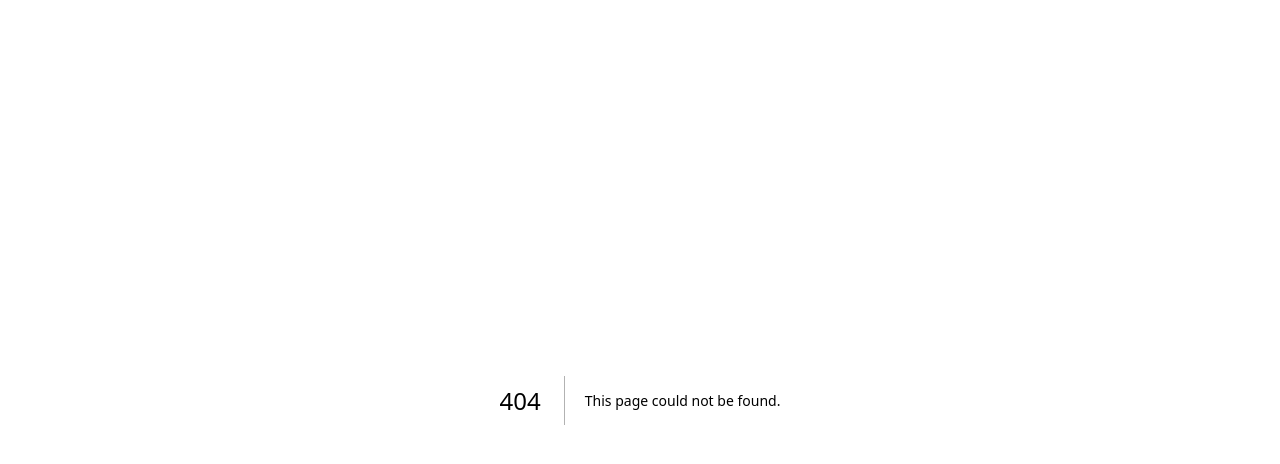
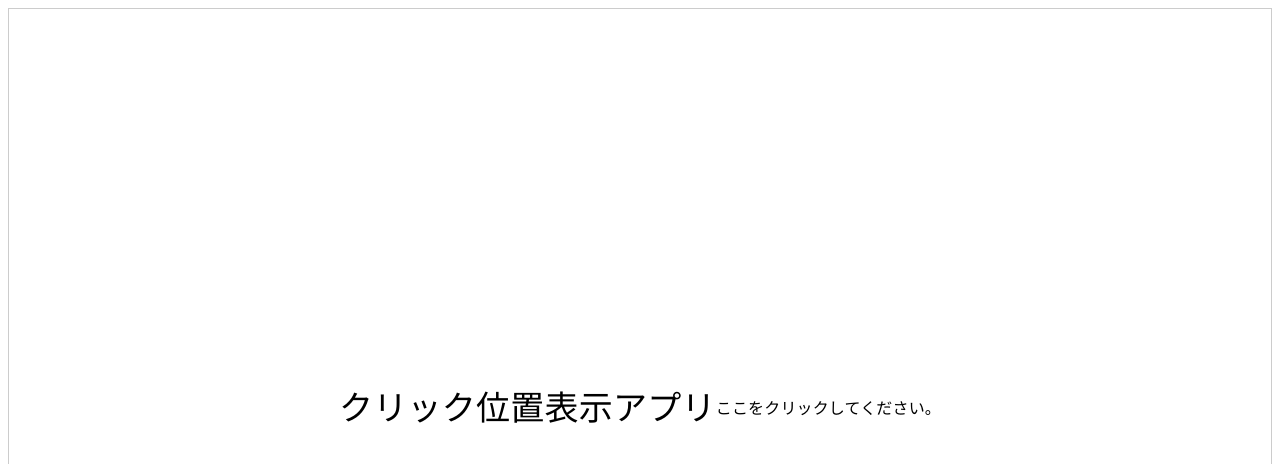
Before and after one commit to kojiman-git/my-next-app, a Next.js app: page /130_marker-app_useRef_Material_UI in a window 1280 px wide. Before the commit this address had no page. Shown: the top 464 px of the page. Built offline with nearby package versions, Linux system fonts and the light colour scheme.

Commit message:
クリック位置表示アプリにMaterial UIを導入したバージョンを実装

```diff
--- /dev/null
+++ b/src/app/130_marker-app_useRef_Material_UI/page.js
@@ -0,0 +1,74 @@
+"use client";
+import React, { useRef } from 'react';
+import { Box, Button, Typography, Snackbar } from '@mui/material';
+import MuiAlert from '@mui/material/Alert';
+
+const Alert = React.forwardRef(function Alert(props, ref) {
+  return <MuiAlert elevation={6} ref={ref} variant="filled" {...props} />;
+});
+
+const ClickPositionApp = () => {
+  const markerRef = useRef(null); // マーカーの参照
+  const [snackbarOpen, setSnackbarOpen] = React.useState(false);
+  const [clickPosition, setClickPosition] = React.useState({ x: 0, y: 0 });
+
+  const handleClick = (event) => {
+    const x = event.clientX;
+    const y = event.clientY;
+
+    // マーカーの位置を更新
+    if (markerRef.current) {
+      markerRef.current.style.display = 'block'; // マーカーを表示
+      markerRef.current.style.left = `${x}px`;
+      markerRef.current.style.top = `${y}px`;
+    }
+
+    setClickPosition({ x, y });
+    setSnackbarOpen(true); // スナックバーを表示
+  };
+
+  const handleCloseSnackbar = () => {
+    setSnackbarOpen(false);
+  };
+
+  return (
+    <Box
+      sx={{
+        height: '100vh',
+        border: '1px solid #ccc',
+        position: 'relative',
+        display: 'flex',
+        justifyContent: 'center',
+        alignItems: 'center',
+      }}
+      onClick={handleClick} // クリックイベントを設定
+    >
+      <Typography variant="h4">クリック位置表示アプリ</Typography>
+      <Typography variant="body1">ここをクリックしてください。</Typography>
+      <div
+        ref={markerRef} // マーカーの参照を設定
+        style={{
+          position: 'absolute',
+          width: '10px',
+          height: '10px',
+          backgroundColor: 'red',
+          borderRadius: '50%',
+          display: 'none', // 初期状態で非表示
+        }}
+      />
+      <Snackbar open={snackbarOpen} autoHideDuration={3000} onClose={handleCloseSnackbar}>
+        <Alert onClose={handleCloseSnackbar} severity="info">
+          クリック位置: X: {clickPosition.x}, Y: {clickPosition.y}
+        </Alert>
+      </Snackbar>
+    </Box>
+  );
+};
+
+export default function Page() {
+  return (
+    <main>
+      <ClickPositionApp />
+    </main>
+  );
+}
--- a/src/data/nav.js
+++ b/src/data/nav.js
@@ -21,4 +21,5 @@ export const navList = [
   "110_my-form_Material_UI",
   "120_shopping-cart-app_redux",
   "130_marker-app_useRef",
+  "130_marker-app_useRef_Material_UI",
 ];
```
